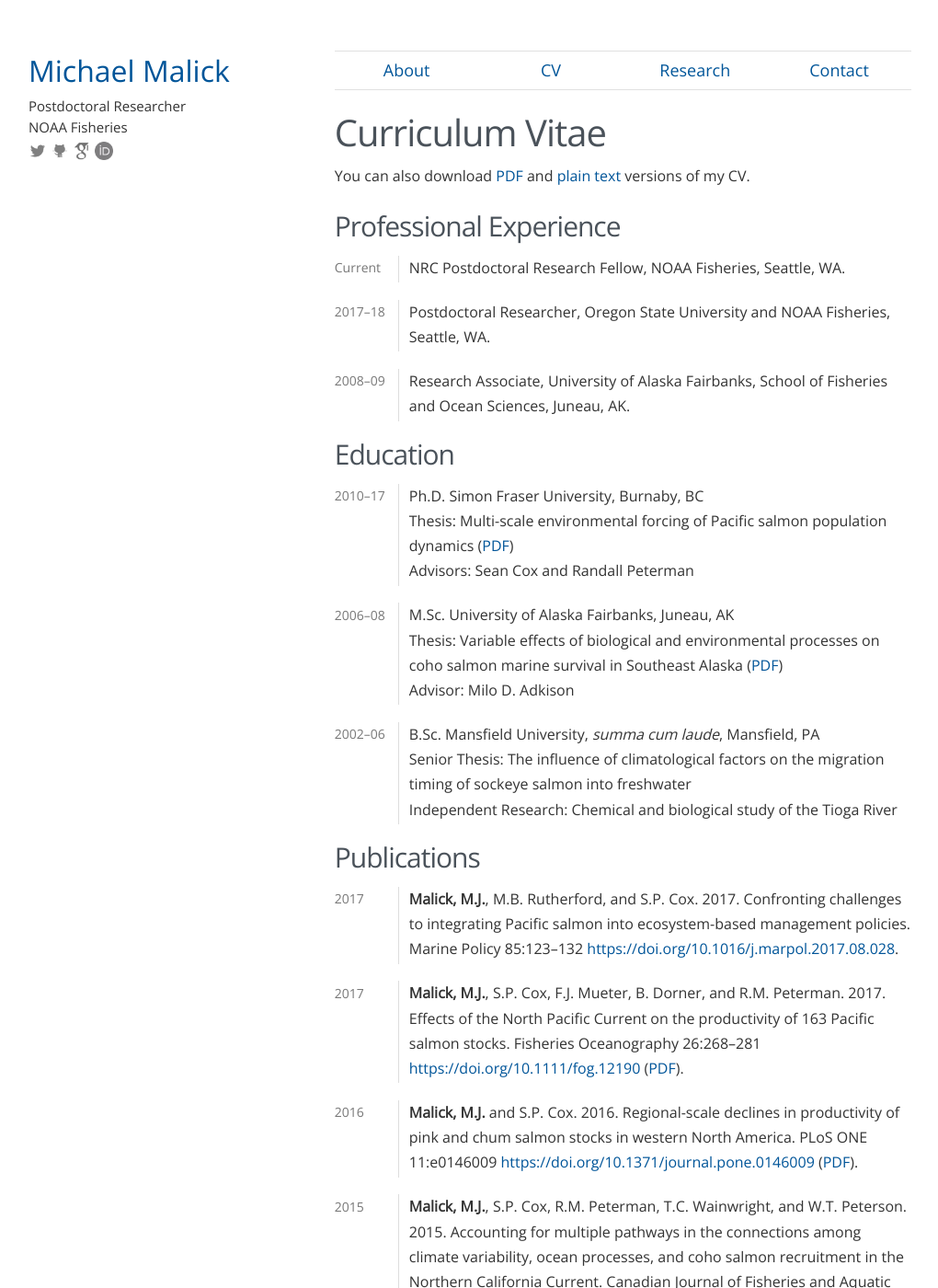
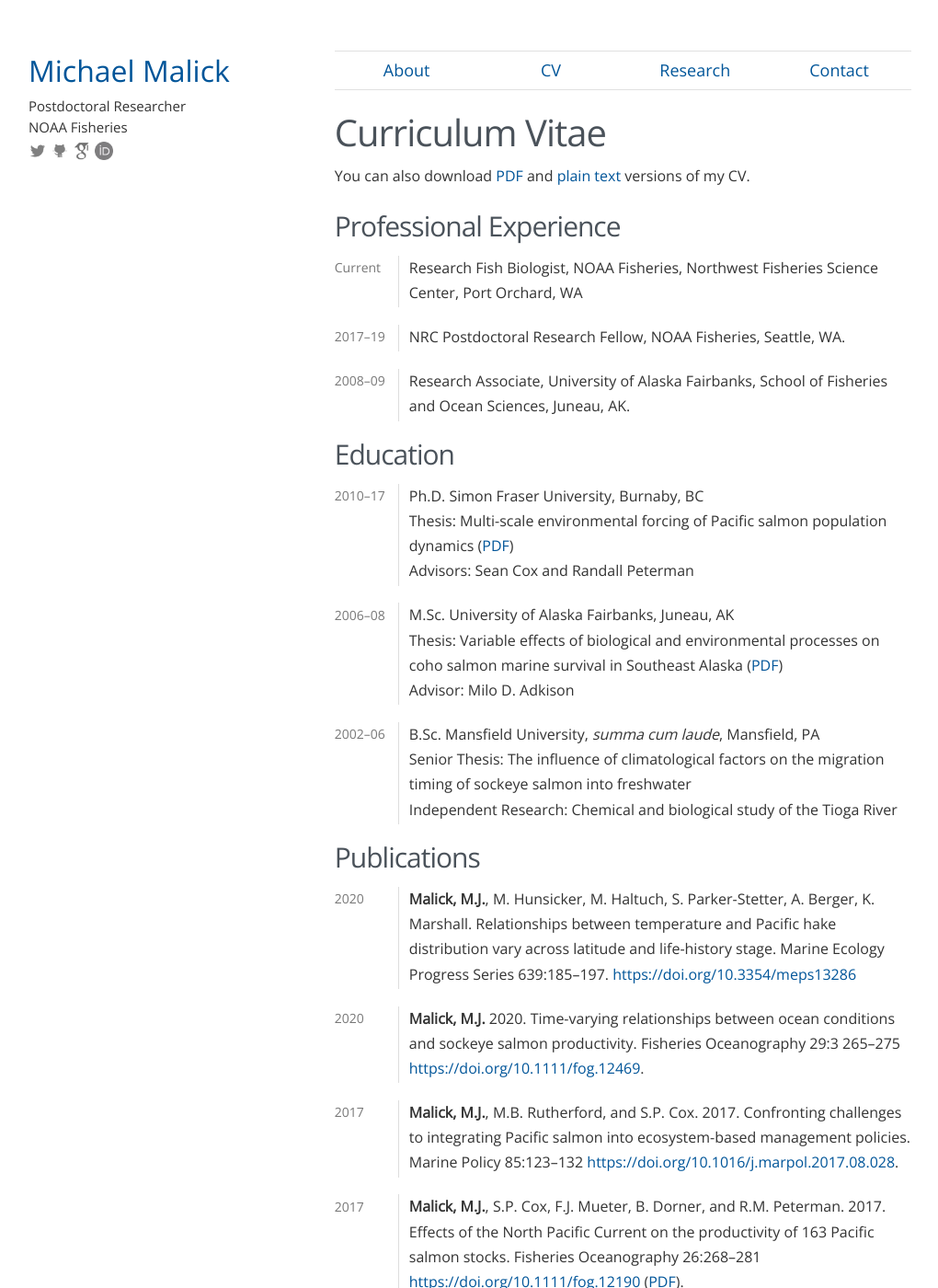
Before and after one commit to michaelmalick/michaelmalick.github.io, a Jekyll site: the page built from malick-cv.md, in a window 1280 px wide and 1400 px high. Shown: the whole window at 92% size, without its empty margins (129-1149 px from the left). Built offline with Jekyll 4.4.1, drawn with Linux system fonts in a browser that asks for light colours.

Commit message:
Update CV for new NOAA position

```diff
--- a/malick-cv.md
+++ b/malick-cv.md
@@ -14,11 +14,11 @@ Professional Experience
 -----------------------
 
 Current
+:   Research Fish Biologist, NOAA Fisheries, Northwest Fisheries Science Center,
+    Port Orchard, WA
+
+2017--19
 :   NRC Postdoctoral Research Fellow, NOAA Fisheries, Seattle, WA.
-
-2017--18
-:   Postdoctoral Researcher, Oregon State University and NOAA Fisheries,
-    Seattle, WA.
 
 2008--09
 :   Research Associate, University of Alaska Fairbanks, School of Fisheries
@@ -34,7 +34,6 @@ Education
     Thesis: Multi-scale environmental forcing of Pacific salmon population
     dynamics ([PDF][SFU:Phd])<br>
     Advisors: Sean Cox and Randall Peterman
-
 
 2006--08
 :   M.Sc. University of Alaska Fairbanks, Juneau, AK<br>
@@ -52,6 +51,18 @@ Education
 
 Publications
 ------------
+
+2020
+:   **Malick, M.J.**, M. Hunsicker, M. Haltuch, S. Parker-Stetter, A.
+    Berger, K. Marshall. Relationships between temperature and Pacific hake
+    distribution vary across latitude and life-history stage. Marine Ecology
+    Progress Series 639:185–197. <https://doi.org/10.3354/meps13286>
+
+2020
+:   **Malick, M.J.** 2020. Time-varying relationships between ocean conditions
+    and sockeye salmon productivity. Fisheries Oceanography 29:3 265--275
+    <https://doi.org/10.1111/fog.12469>.
+
 2017
 :   **Malick, M.J.**, M.B. Rutherford, and S.P. Cox. 2017.
     Confronting challenges to integrating Pacific salmon into ecosystem-based
```
Also changed, not shown: cv/index.md (+16 -5 lines), malick-cv-head.md (+4 -3 lines), malick-cv.txt (+20 -7 lines), 1 other file.
